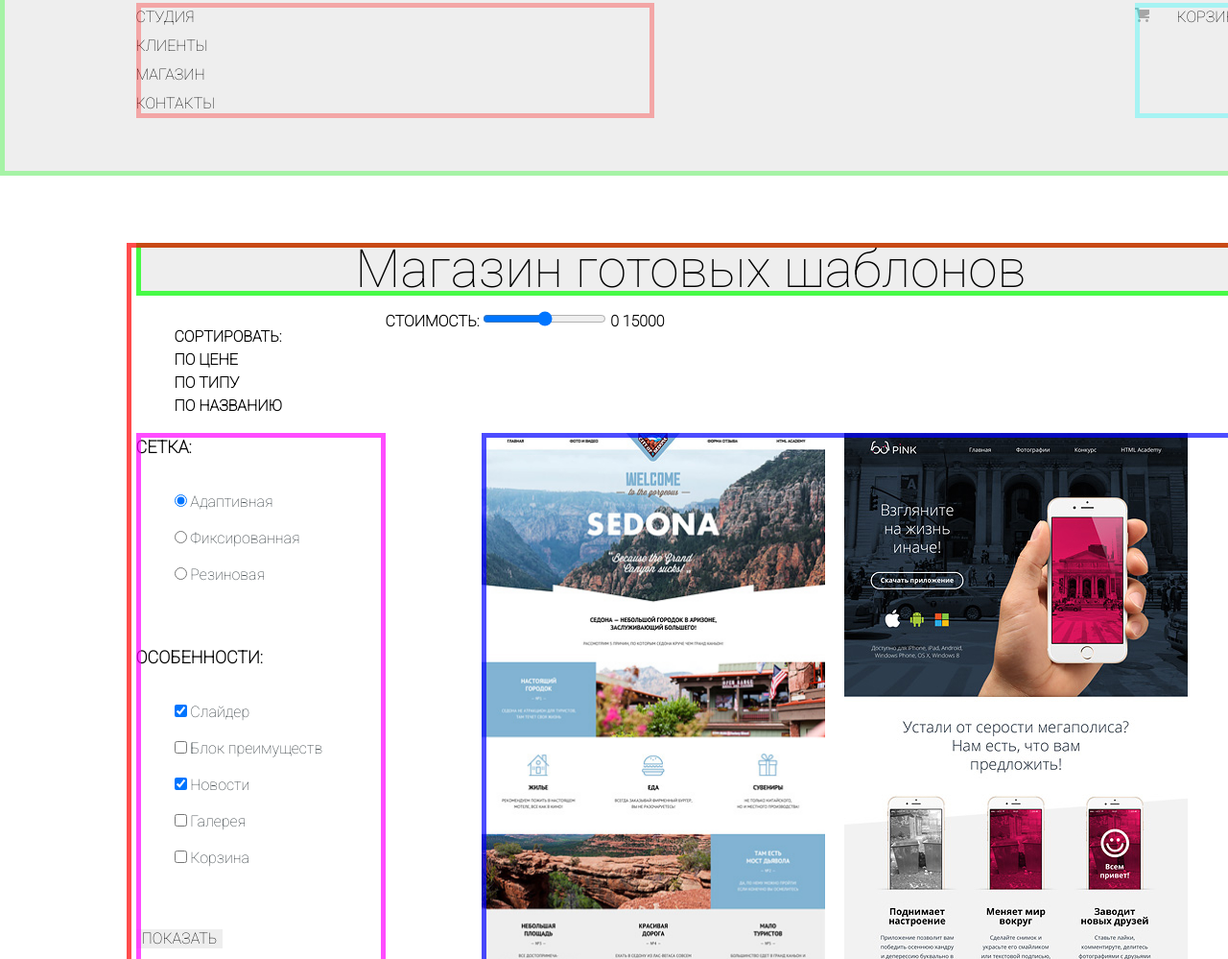
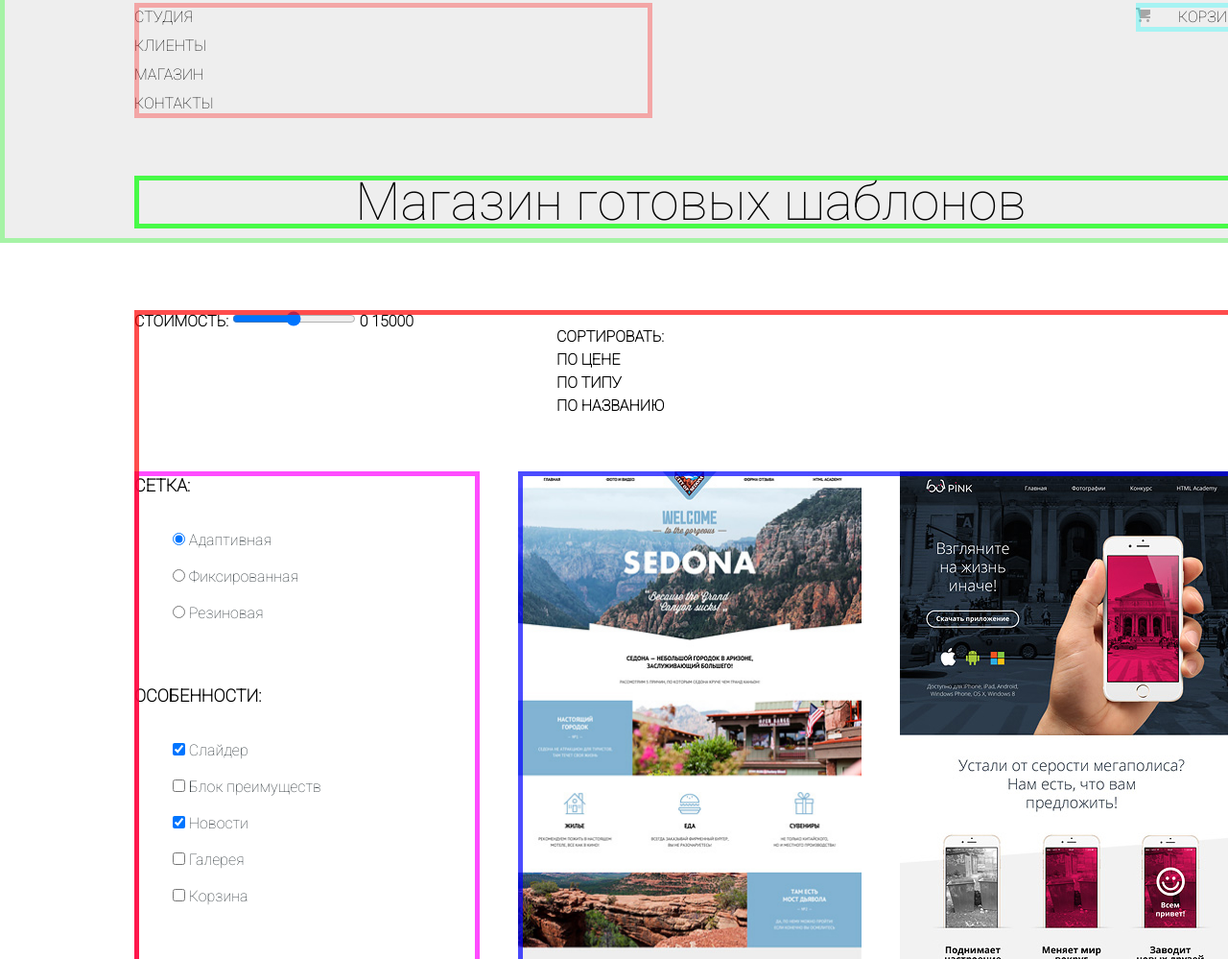
Before and after one commit to Brs-B/452047-nerds-28, a plain HTML site: page catalog.html in a window 1280 px wide. Shown: the part 73-1072 px from the top of the page at 96% size. Drawn offline with Linux system fonts and the light colour scheme.

Commit message:
правки по сетке

```diff
--- a/catalog.html
+++ b/catalog.html
@@ -10,14 +10,12 @@
   <body class="page_body">
 
     <header class="main_header">
+      <div class="container">
         <nav class="navigation">
-        <div class="container">
           <a class="nerds_logo" href="index.html">
             <img src="img/nerds-logo.svg" width="160" height="65" alt="Логотип Нердс">
           </a>
-        </div>
           <div class="main_navigation_wrapper">
-          <div class="container">
             <ul class="site_navigation">
               <li><a href="">Студия</a></li>
               <li><a href="">Клиенты</a></li>
@@ -29,12 +27,12 @@
               <a class="cart_link" href="">Корзина</a>
             </div>
           </div>
+        </nav>
+        <h1 class="catalog_title">Магазин готовых шаблонов</h1>
       </div>
-      </nav>
     </header>
+    <main class="catalog_page container">
 
-    <main class="catalog_page container">
-      <h1 class="catalog_title">Магазин готовых шаблонов</h1>
 
       <section class="sort">
         <h2 class="visually_hidden">Сортировка</h2>
@@ -45,7 +43,7 @@
         </ul>
       </section>
 
-      <section class="sort_price">
+      <section class="filter_price">
         <h2 class="visually_hidden">Стоимость-ползунок</h2>
         <label for="price">Стоимость:</label>
           <input type="range" id="price" name="price" min="0" max="15000" multiple>
@@ -220,7 +218,6 @@
           <p>Скидка 10% для друзей из социальных сетей.</p>
         </div>
       </div>
-    </footer>
 
       <section class="contact_us">
         <h2>Напишите нам</h2>
@@ -241,6 +238,7 @@
         </form>
         <button type="button">Закрыть</button>
       </section>
+    </footer>
 
   </body>
 </html>
--- a/css/style.css
+++ b/css/style.css
@@ -57,24 +57,18 @@ img {
 
 .main_header {
   margin-bottom: 70px;
-
+  color: var(--basic_black);
+  background-color: var(--basic_gray);
   outline: 5px solid rgba(0, 255, 0, 0.3);
   outline-offset: -5px;
 }
 .navigation {
-  display: flex;
-  flex-direction: column;
-  align-items: start;
   font-size: 16px;
   line-height: 30px;
   font-weight: 500;
-  color: var(--basic_black);
-  background-color: var(--basic_gray);
+
 }
-.main_navigation_wrapper {
-  width: 100%;
-  margin-bottom: 60px;
-}
+
 .nerds_logo {
   width: 160px;
   height: 65px;
@@ -82,15 +76,19 @@ img {
   outline-offset: -5px;
 }
 .container {
-  width: 1157px;
+  width: 1160px;
   margin: 0 auto;
-  padding: 0 10px;
 }
-.main_navigation_wrapper .container {
+.main_navigation_wrapper {
   display: flex;
   justify-content: space-between;
+  align-items: baseline;
+  width: 100%;
+  margin-bottom: 60px;
 }
 .site_navigation {
+  display: flex;
+  flex-direction: column;
   width: 540px;
   margin: 0;
   padding: 0;
@@ -130,13 +128,16 @@ img {
   margin-bottom: 80px;
 }
 .content_list {
-  display: grid;
-  grid-template-columns: 1fr 1fr 1fr;
+  display: flex;
+  justify-content: space-between;
+  align-items: flex-start;
   list-style: none;
   margin: 0;
   padding: 0;
+
 }
 .content_item {
+  width: 400px;
   text-align: left;
   outline: 5px solid rgba(0, 255, 255 , 0.3);
   outline-offset: -5px;
@@ -201,8 +202,13 @@ img {
 
 .catalog_page {
   display: grid;
-  grid-template-columns: 260px 1fr;
+  grid-template-columns: 360px 360px 360px;
+  grid-gap: 40px;
   align-content: start;
+  grid-template-areas:
+  "price sorting sorting"
+  "filters catalog catalog"
+  "filters pagination pagination";
   outline-offset: -5px;
   outline: 5px solid rgba(255, 0, 0, 0.7);
 }
@@ -222,14 +228,22 @@ img {
   outline: 5px solid rgba(0, 255, 0, 0.7);
 }
 
+.sort {
+  grid-area: sorting;
+}
 .sort_type {
   list-style: none;
 }
 
 .filters {
-  width: 260px;
+  grid-area: filters;
+  width: 360px;
   outline-offset: -5px;
   outline: 5px solid rgba(255, 0, 255, 0.7);
+}
+.filter_price {
+  grid-area: price;
+  height: 100px;
 }
 .filter fieldset {
   padding: 0;
@@ -288,7 +302,8 @@ img {
   background-color: var(--basic_gray_active);
 }
 .catalog {
-  margin-left: 100px;
+  grid-area: catalog;
+  min-width: 720px;
   outline-offset: -5px;
   outline: 5px solid rgba(0, 0, 255, 0.7);
 }
@@ -303,11 +318,18 @@ img {
 .catalog_item {
   width: 358px;
   min-height: 378px;
-  margin-right: 20px;
-  margin-bottom: 20px;
+  margin-bottom: 31px;
+}
+.catalog_item:nth-child(2n-1) {
+  margin-right: 40px;
+}
+.pages {
+  grid-area: pagination;
 }
 
 .pages ul {
+  display: flex;
+  flex-direction: row;
   list-style: none;
 }
 
```
Also changed, not shown: index.html (+8 -10 lines). Lines whose indentation alone changed are shown as unchanged.
